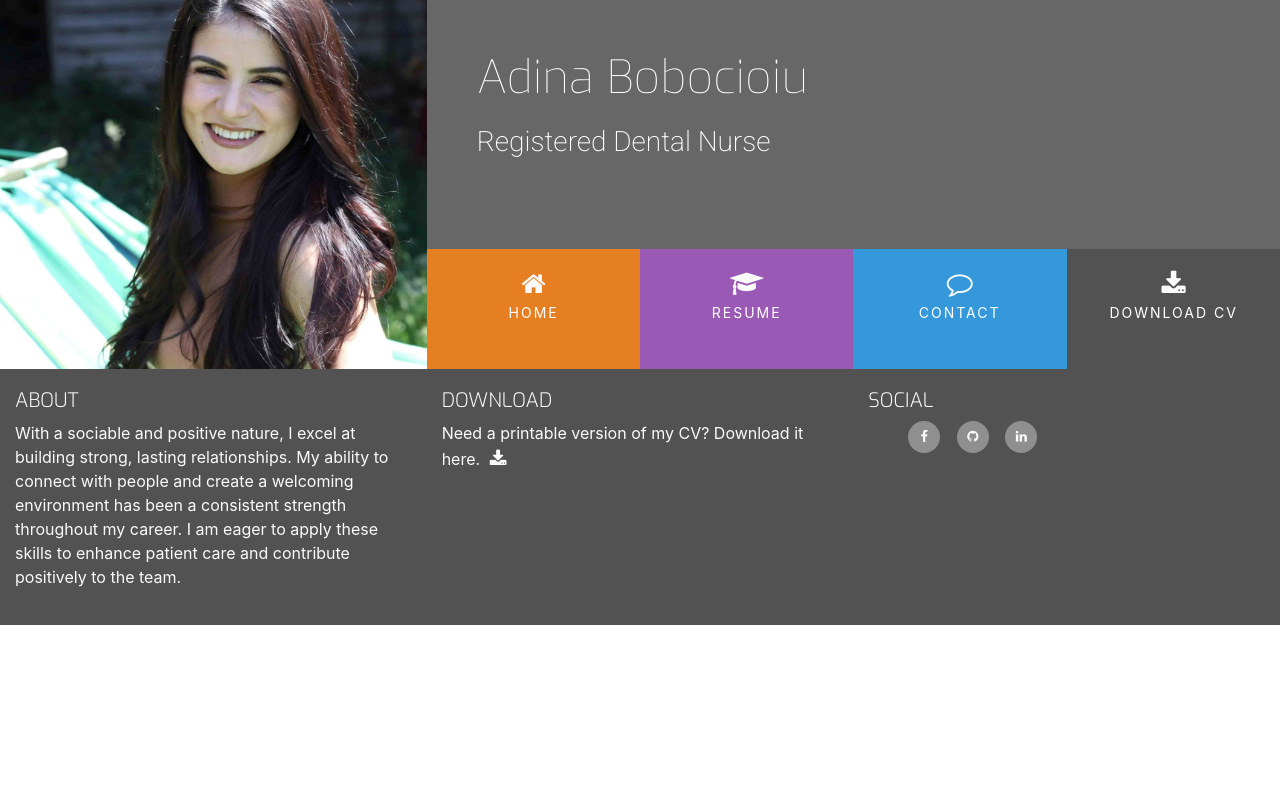
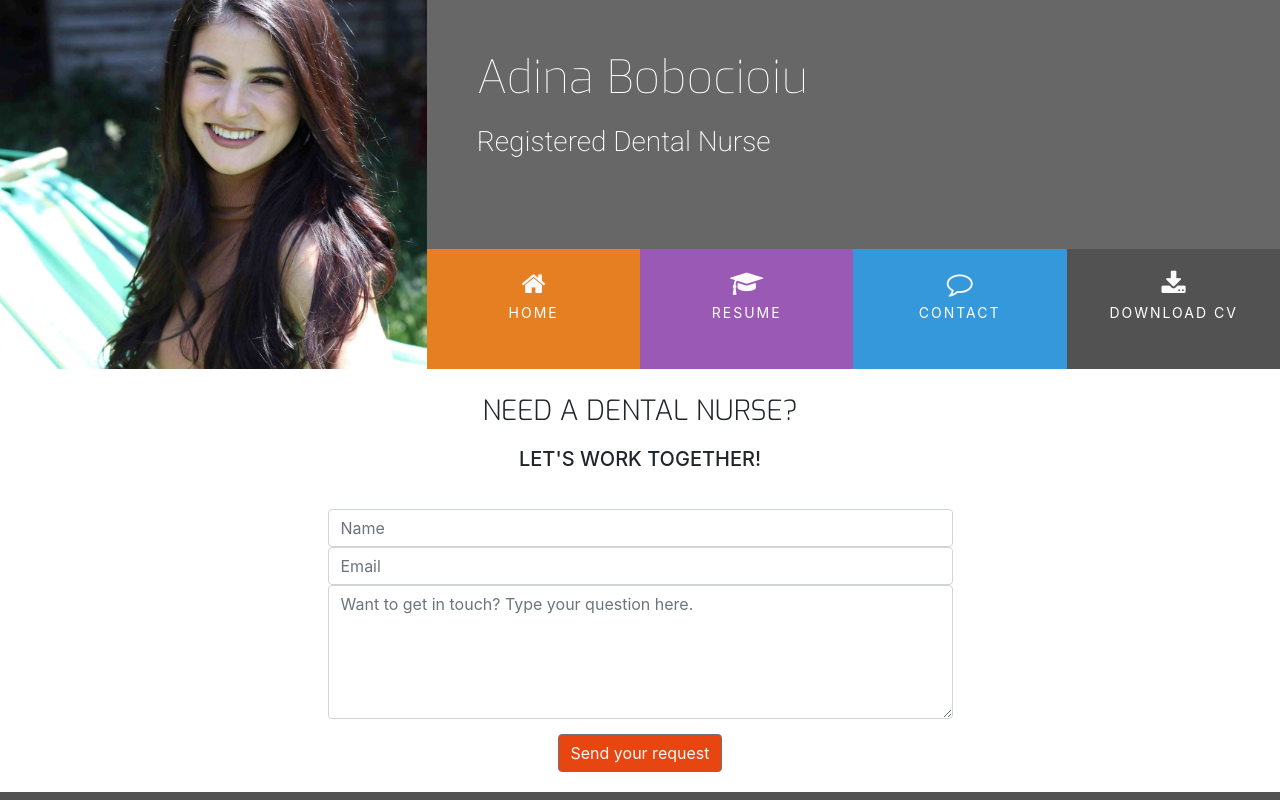
Before and after one commit to adinabo/resume, a plain HTML site: page contact.html in a window 1280 px wide. Shown: the top 800 px of the page. Drawn offline with nearby package versions, Linux system fonts and the light colour scheme.

Commit message:
Added contact.html

```diff
--- a/assets/css/styles.css
+++ b/assets/css/styles.css
@@ -32,6 +32,10 @@
 
 .bg-color-work-history {
     background-color: #9b59b6;
+}
+
+.bg-color-contact {
+    background-color: #fff;
 }
 
 /*--------------------------------------------Heading*/
@@ -328,3 +332,34 @@ footer {
 .history-items {
     margin-bottom: 30px;
 }
+
+/*------------------------------------------------Contact Form*/
+.contact-heading {
+    font-family: "Exo", sans-serif;
+    font-weight: 300;
+    margin-top: 25px;
+    margin-bottom: 20px;
+}
+
+.center-form {
+    padding-top: 10px;
+    margin: 0 auto;
+    max-width: 70%;
+}
+
+.buttonstyle {
+    margin-top: 15px;
+    margin-bottom: 20px;
+    color: #fafafa;
+    background-color: #e84610;
+}
+
+/*------------------------------------------------------------------*/
+@media(min-width: 992px) {
+    .center-form {
+        padding-top: 30px;
+        min-height: 240px;
+        margin: 0 auto;
+        max-width: 50%;
+    }
+}
--- a/contact.html
+++ b/contact.html
@@ -67,7 +67,7 @@
                   class="col-6 col-sm-3 ui-menu-color-download list-inline-item menuitem"
                 >
                   <a href="#" class="hvr-sweep-to-bottom"
-                    ><i class="fa fa-download" ardia-hidden="true"></i>
+                    ><i class="fa fa-download" aria-hidden="true"></i>
                     <span>Download CV</span></a
                   >
                 </li>
@@ -77,7 +77,52 @@
         </div>
       </div>
     </header>
-    <section></section>
+    <section class="container-fluid">
+      <div class="row bg-color-contact">
+        <div class="col">
+          <h3 class="contact-heading uppercase text-center">
+            Need a dental nurse?
+          </h3>
+          <h5 class="uppercase text-center">Let's work together!</h5>
+          <div class="center-form">
+            <form>
+              <input
+                type="text"
+                name="name"
+                id="fullname"
+                class="form-control"
+                placeholder="Name"
+                required
+              />
+              <input
+                type="email"
+                name="email"
+                id="emailaddress"
+                class="form-control"
+                placeholder="Email"
+                required
+              />
+              <textarea
+                rows="5"
+                type="text"
+                name="jobsummary"
+                id="jobsummary"
+                class="form-control"
+                placeholder="Want to get in touch? Type your question here."
+                required
+              ></textarea>
+              <div class="form-row text-center">
+                <div class="col">
+                  <button type="submit" class="btn btn-secondary buttonstyle">
+                    Send your request
+                  </button>
+                </div>
+              </div>
+            </form>
+          </div>
+        </div>
+      </div>
+    </section>
     <footer class="container-fluid">
       <div id="footer-details" class="row">
         <div class="col-sm-4">
@@ -110,7 +155,7 @@
               </a>
             </li>
             <li class="list-inline-item">
-              <a target="_blank" href="" #>
+              <a target="_blank" href="#">
                 <i class="fa fa-github" aria-hidden="true"></i>
                 <span class="sr-only">GitHub</span>
               </a>
```
